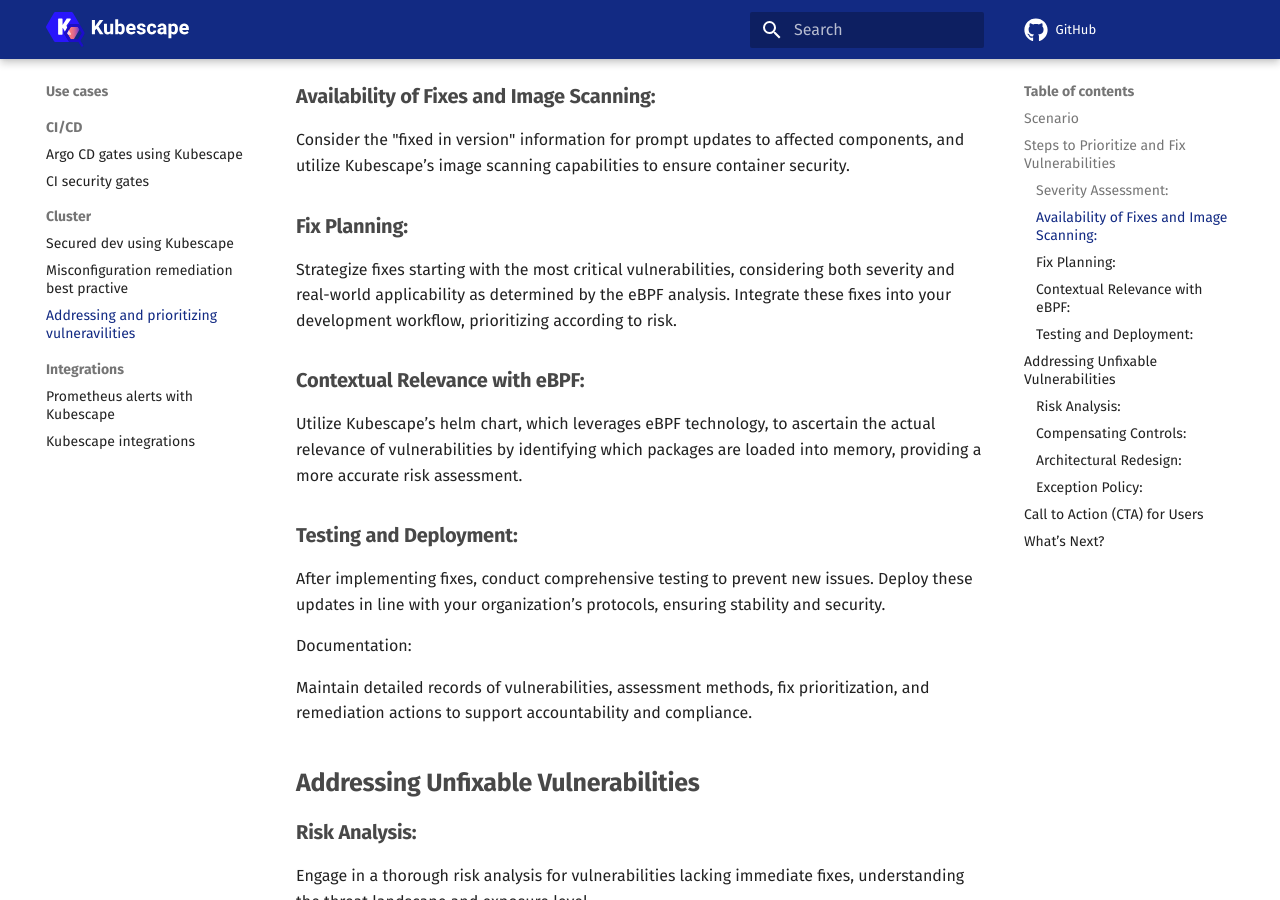
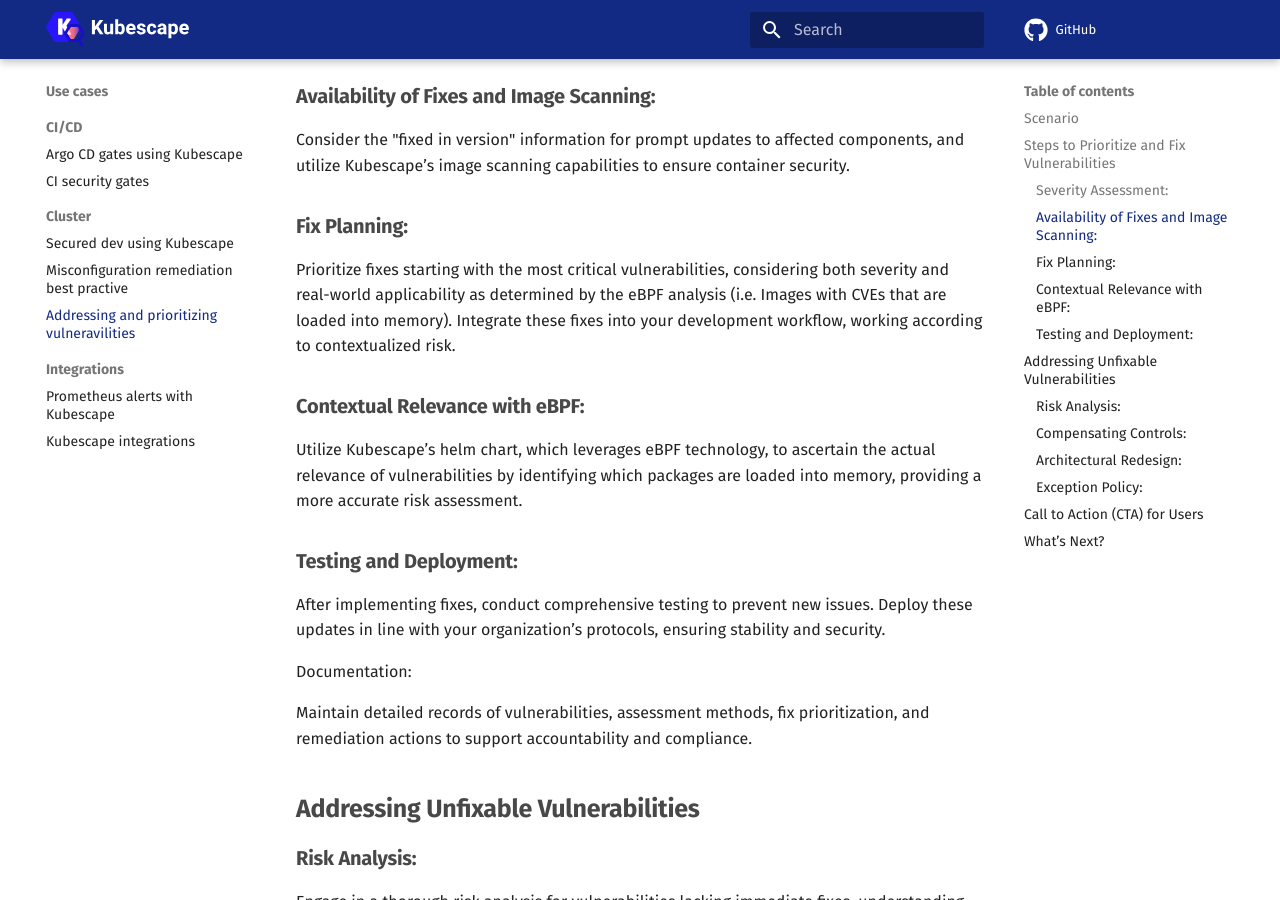
Before and after one commit to kubescape/kubescape.io, an MkDocs documentation site: the page built from docs/use_cases/prioritizing-and-addressing-vulnerabilities.md, in a window 1280 px wide and 900 px high, scrolled down 547 px. Built offline with MkDocs 1.6.1 and Material for MkDocs 9.7.7, drawn with Linux system fonts in a browser that asks for light colours; comment, search, counter and statistics services are not loaded.

Commit message:
Update docs/use_cases/prioritizing-and-addressing-vulnerabilities.md
Co-authored-by: Oshrat Nir <45561829+Oshratn@users.noreply.github.com>
Signed-off-by: Gal Gibli <gal.gibli@gmail.com>

```diff
--- a/docs/use_cases/prioritizing-and-addressing-vulnerabilities.md
+++ b/docs/use_cases/prioritizing-and-addressing-vulnerabilities.md
@@ -18,7 +18,7 @@
 
 ### Fix Planning:
 
-Strategize fixes starting with the most critical vulnerabilities, considering both severity and real-world applicability as determined by the eBPF analysis. Integrate these fixes into your development workflow, prioritizing according to risk.
+Prioritize fixes starting with the most critical vulnerabilities, considering both severity and real-world applicability as determined by the eBPF analysis (i.e. Images with CVEs that are loaded into memory). Integrate these fixes into your development workflow, working according to contextualized risk.
 
 
 ### Contextual Relevance with eBPF:
```
